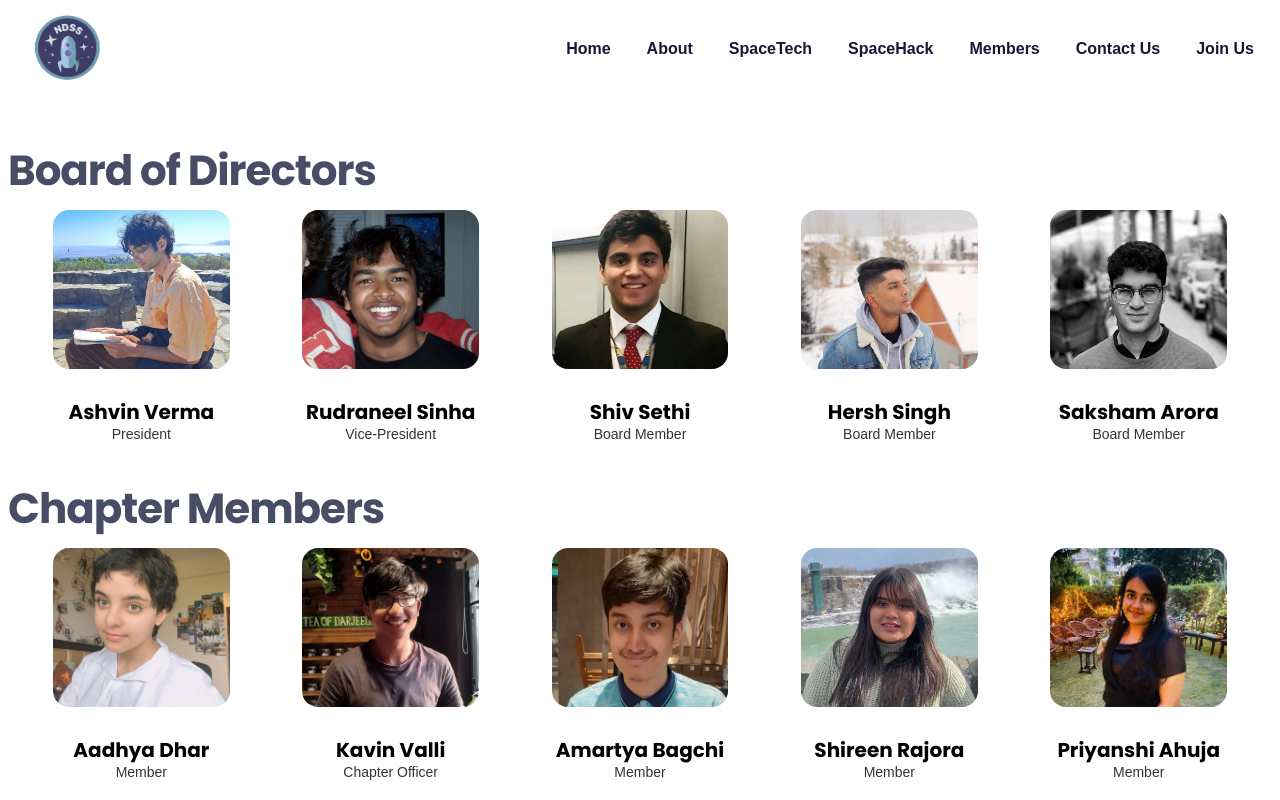
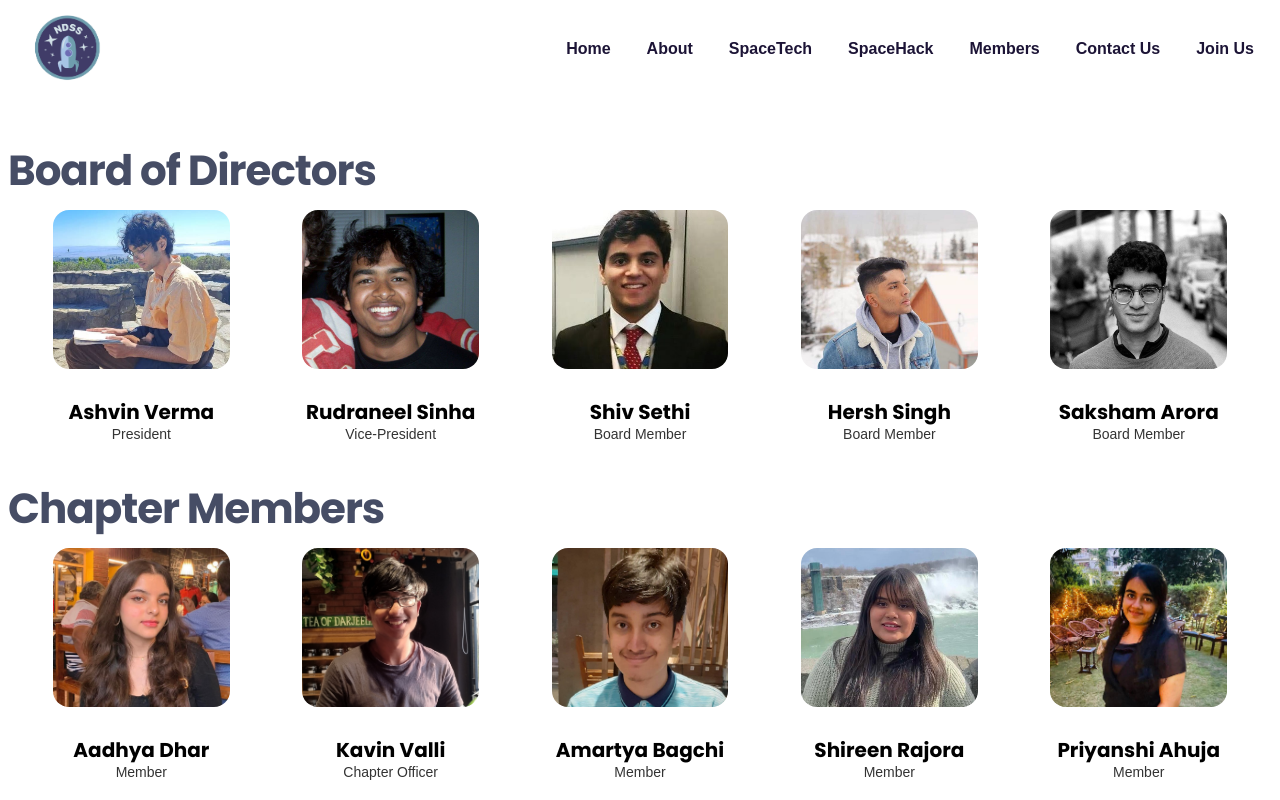
Before and after one commit to New-Delhi-Space-Society/new-delhi-space-society.github.io, a Next.js app: page /members in a window 1280 px wide. Shown: the top 800 px of the page. Built offline with nearby package versions, Linux system fonts and the light colour scheme.

Commit message:
change aadhya pic

```diff
--- a/data/members.ts
+++ b/data/members.ts
@@ -32,11 +32,10 @@ export const members = [
   {
     type: "Chapter Members",
     members: [
-
       {
         name: "Aadhya Dhar",
         role: "Member",
-        image: "Aadhya.PNG",
+        image: "aadhya.jpeg",
       },
       {
         name: "Kavin Valli",
@@ -48,7 +47,7 @@ export const members = [
         role: "Member",
         image: "amartya.jpg",
       },
-        {
+      {
         name: "Shireen Rajora",
         role: "Member",
         image: "shireen.jpeg",
@@ -128,7 +127,6 @@ export const members = [
         role: "Intern",
         image: "dummy.png",
       },
-
     ],
   },
 ];
```
Also changed, not shown: public/members/Aadhya.PNG (deleted), public/members/aadhya.jpeg (added).
